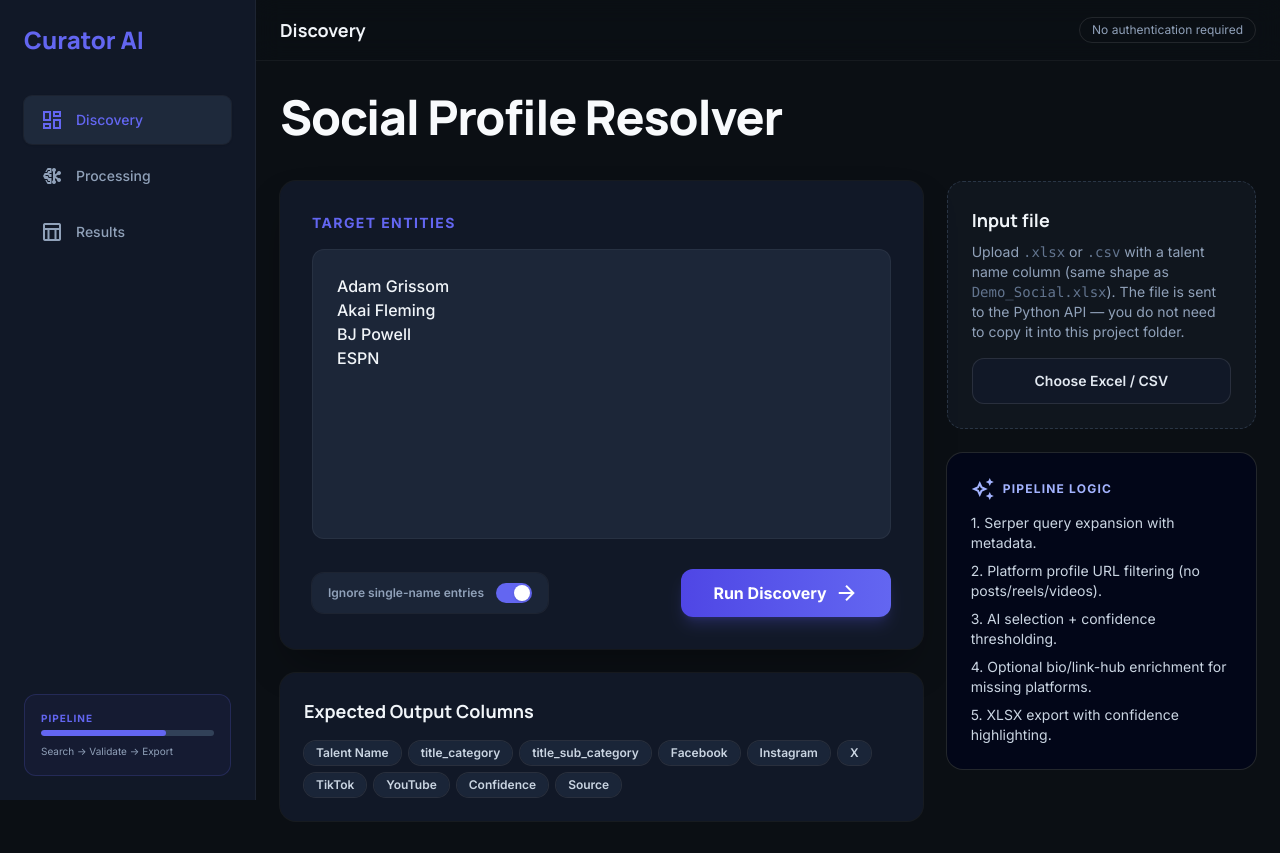
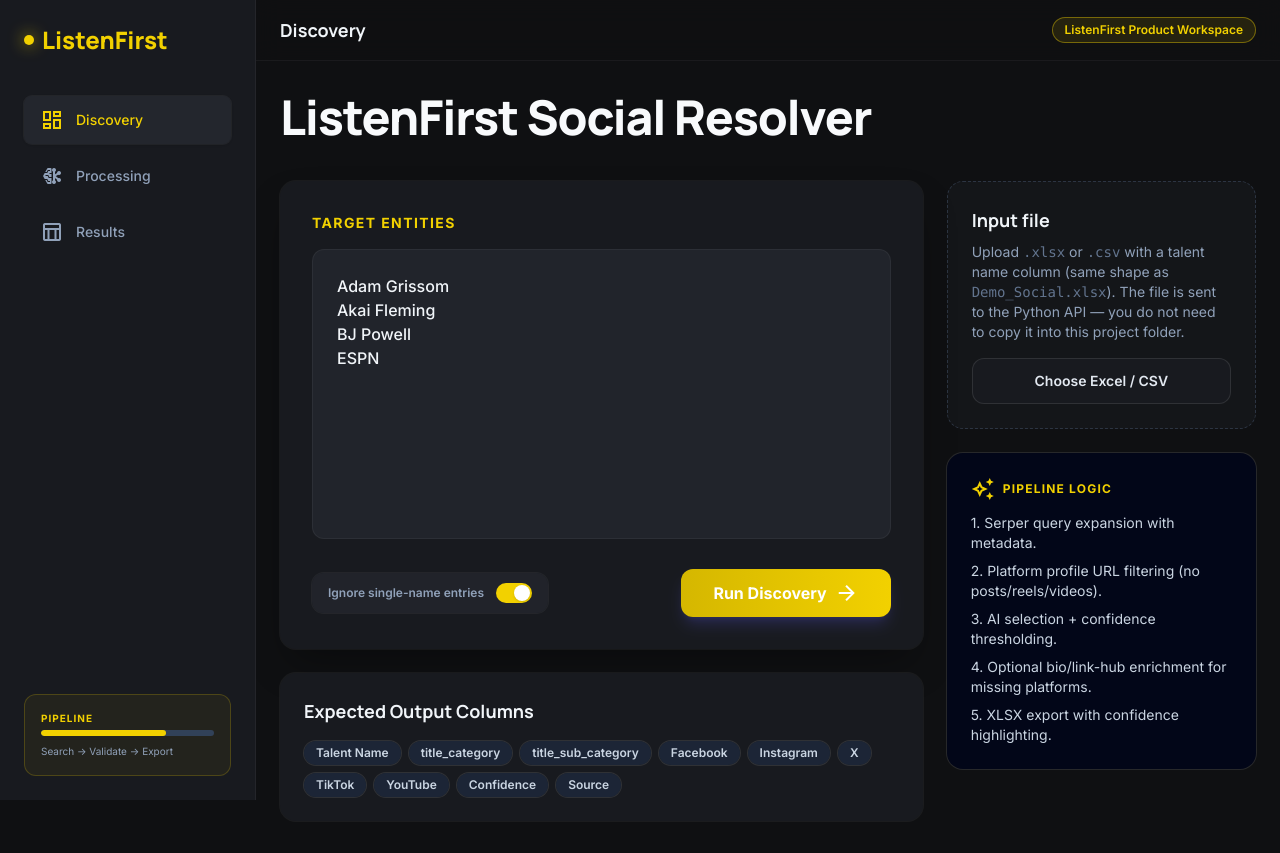
Before and after one commit to himashu-LFM/Social_Media_Finder, a Next.js app in the folder curator-ai/: page / in a window 1280 px wide. Built offline with nearby package versions, Linux system fonts and the light colour scheme; no server answers.

Commit message:
"UI Update "

```diff
--- a/curator-ai/src/app/analysis/page.tsx
+++ b/curator-ai/src/app/analysis/page.tsx
@@ -12,7 +12,7 @@
 export const dynamic = "force-dynamic";
 
 export const metadata: Metadata = {
-  title: "Analysis | Curator AI",
+  title: "Analysis | ListenFirst",
   description: "Confidence distribution analysis for resolved social links.",
 };
 
--- a/curator-ai/src/app/globals.css
+++ b/curator-ai/src/app/globals.css
@@ -1,15 +1,15 @@
 @import "tailwindcss";
 
-/* Curator AI — dark-first theme */
+/* ListenFirst brand theme: charcoal + white + yellow */
 :root {
-  --background: #0b0f14;
-  --foreground: #f1f5f9;
-  --muted: #94a3b8;
-  --surface: #111827;
-  --surface-high: #1e293b;
-  --primary: #6366f1;
-  --primary-dim: #4f46e5;
-  --ring: rgba(99, 102, 241, 0.35);
+  --background: #0f1012;
+  --foreground: #f8fafc;
+  --muted: #9ca3af;
+  --surface: #181a1f;
+  --surface-high: #23262d;
+  --primary: #f2d100;
+  --primary-dim: #d5b700;
+  --ring: rgba(242, 209, 0, 0.35);
 }
 
 @theme inline {
--- a/curator-ai/src/app/layout.tsx
+++ b/curator-ai/src/app/layout.tsx
@@ -14,9 +14,9 @@
 });
 
 export const metadata: Metadata = {
-  title: "Curator AI — Discovery",
+  title: "ListenFirst Social Intelligence",
   description:
-    "Discover social presence across ecosystems. AI filters noise to surface authentic profiles.",
+    "ListenFirst social intelligence workspace for profile discovery, validation, and analysis.",
 };
 
 export default function RootLayout({
--- a/curator-ai/src/app/page.tsx
+++ b/curator-ai/src/app/page.tsx
@@ -24,15 +24,15 @@
       <main className="min-h-screen flex-1 pb-24 md:ml-64 md:pb-0">
         <header className="sticky top-0 z-30 flex w-full items-center justify-between border-b border-white/5 bg-background/80 px-6 py-4 backdrop-blur-md">
           <h1 className="text-lg font-bold text-slate-100">Discovery</h1>
-          <span className="rounded-full border border-white/10 px-3 py-1 text-xs text-slate-400">
-            No authentication required
+          <span className="rounded-full border border-primary/40 bg-primary/10 px-3 py-1 text-xs font-semibold text-primary">
+            ListenFirst Product Workspace
           </span>
         </header>
 
         <div className="mx-auto max-w-6xl px-6 py-8">
           <section className="mb-10">
             <h2 className="mb-3 text-4xl font-extrabold tracking-tight text-slate-50 md:text-5xl">
-              Social Profile Resolver
+              ListenFirst Social Resolver
             </h2>
 
           </section>
@@ -61,8 +61,8 @@
 
               <div className="rounded-2xl bg-slate-950 p-6 ring-1 ring-white/10">
                 <div className="mb-3 flex items-center gap-2">
-                  <span className="material-symbols-outlined text-indigo-300">auto_awesome</span>
-                  <span className="text-xs font-bold uppercase tracking-widest text-indigo-300">Pipeline Logic</span>
+                  <span className="material-symbols-outlined text-primary">auto_awesome</span>
+                  <span className="text-xs font-bold uppercase tracking-widest text-primary">Pipeline Logic</span>
                 </div>
                 <ul className="space-y-2 text-sm text-slate-300">
                   <li>1. Serper query expansion with metadata.</li>
--- a/curator-ai/src/app/processing/page.tsx
+++ b/curator-ai/src/app/processing/page.tsx
@@ -5,7 +5,7 @@
 import { ProcessingRunner } from "@/components/ProcessingRunner";
 
 export const metadata: Metadata = {
-  title: "Processing | Curator AI",
+  title: "Processing | ListenFirst",
   description: "Per-name discovery progress for social profile resolution.",
 };
 
--- a/curator-ai/src/app/results/page.tsx
+++ b/curator-ai/src/app/results/page.tsx
@@ -14,7 +14,7 @@
 export const dynamic = "force-dynamic";
 
 export const metadata: Metadata = {
-  title: "Results | Curator AI",
+  title: "Results | ListenFirst",
   description: "Profile lookup output table aligned with python export schema.",
 };
 
--- a/curator-ai/src/components/AppSidebar.tsx
+++ b/curator-ai/src/components/AppSidebar.tsx
@@ -11,9 +11,10 @@
     <nav className="fixed left-0 top-0 z-40 hidden h-screen w-64 flex-col gap-2 border-r border-white/5 bg-surface p-6 md:flex">
       <Link
         href="/"
-        className="mb-8 inline-block cursor-pointer rounded-lg font-[family-name:var(--font-manrope)] text-2xl font-black text-primary transition hover:opacity-90 hover:brightness-110"
+        className="mb-8 inline-flex cursor-pointer items-center gap-2 rounded-lg font-[family-name:var(--font-manrope)] text-2xl font-black text-primary transition hover:opacity-90 hover:brightness-110"
       >
-        Curator AI
+        <span className="inline-block h-2.5 w-2.5 rounded-full bg-primary shadow-[0_0_16px_rgba(242,209,0,0.8)]" />
+        ListenFirst
       </Link>
 
       {MAIN_NAV.map((item) => {
--- a/curator-ai/src/components/ResultsExportButton.tsx
+++ b/curator-ai/src/components/ResultsExportButton.tsx
@@ -44,7 +44,7 @@
     const fallback = `Talent_Social_Lookup_export_${new Date().toISOString().slice(0, 10)}.xlsx`;
     const name =
       sourceFileName && sourceFileName.endsWith(".xlsx")
-        ? sourceFileName.replace(/\.xlsx$/i, "_curator_export.xlsx")
+        ? sourceFileName.replace(/\.xlsx$/i, "_listenfirst_export.xlsx")
         : fallback;
 
     XLSX.writeFile(wb, name);
--- a/curator-ai/src/components/ToastProvider.tsx
+++ b/curator-ai/src/components/ToastProvider.tsx
@@ -39,7 +39,7 @@
               ? "border-emerald-500/30 bg-emerald-500/15 text-emerald-100"
               : t.tone === "error"
                 ? "border-rose-500/35 bg-rose-500/15 text-rose-100"
-                : "border-indigo-500/35 bg-indigo-500/15 text-indigo-100";
+                : "border-primary/45 bg-primary/15 text-yellow-100";
           return (
             <div
               key={t.id}
```
